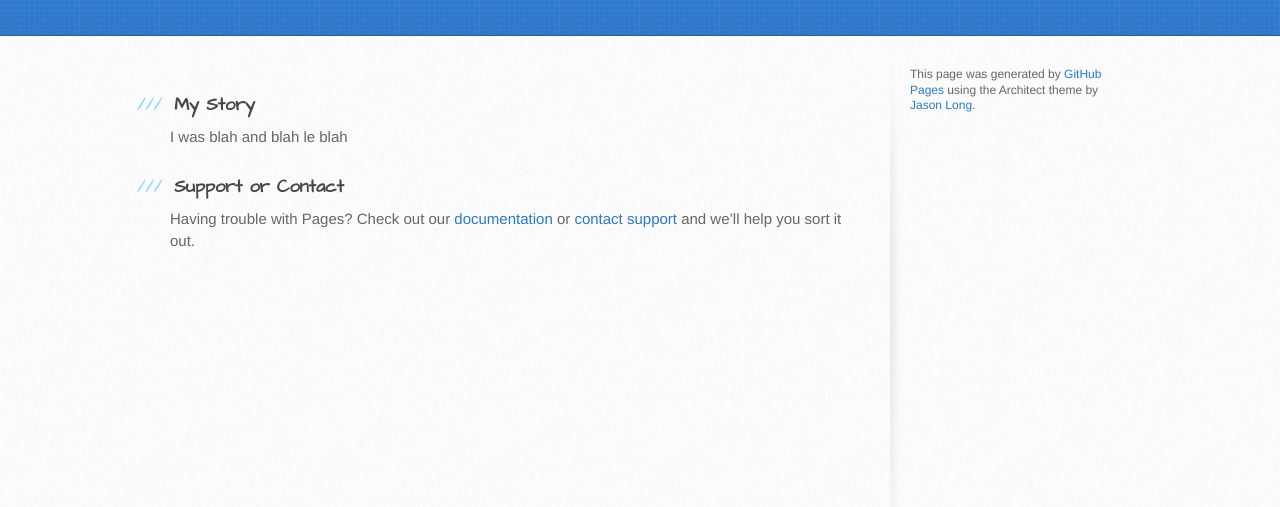
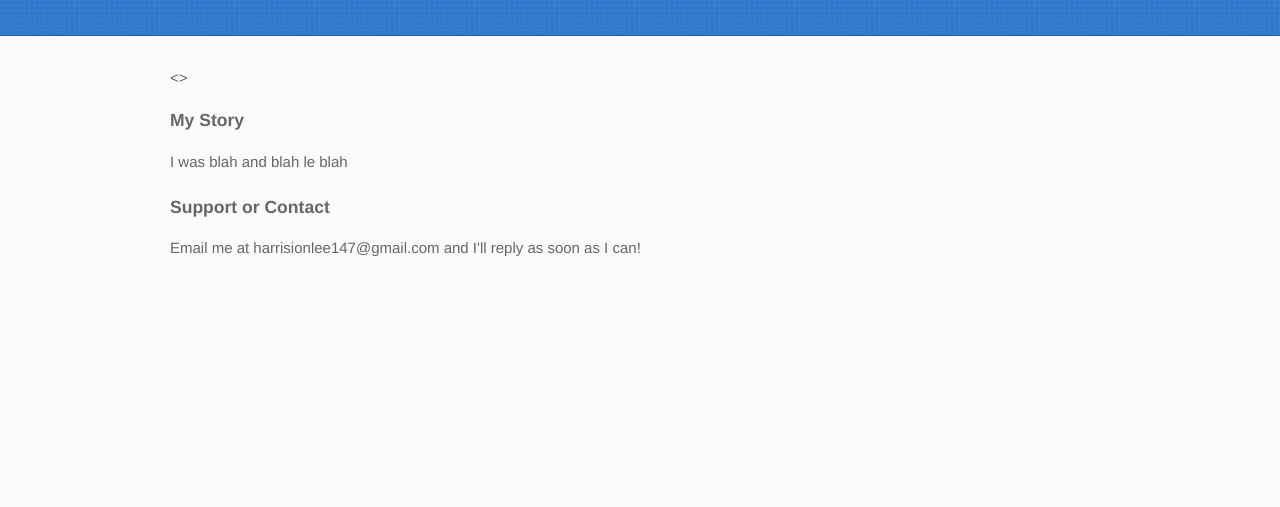
Before and after one commit to harrisonlee147/harrisonlee147.github.io, a plain HTML site: page index.html in a window 1280 px wide. Shown: the part 165-672 px from the top of the page. Drawn offline with Linux system fonts and the light colour scheme.

Commit message:
update index.html

```diff
--- a/index.html
+++ b/index.html
@@ -27,7 +27,7 @@
 
     <div id="content-wrapper">
       <div class="inner clearfix">
-        <section id="main-content">
+        <>
           <h3>
 <a id="my-story" class="anchor" href="#my-story" aria-hidden="true"><span aria-hidden="true" class="octicon octicon-link"></span></a>My Story</h3>
 
@@ -36,14 +36,8 @@
 <h3>
 <a id="support-or-contact" class="anchor" href="#support-or-contact" aria-hidden="true"><span aria-hidden="true" class="octicon octicon-link"></span></a>Support or Contact</h3>
 
-<p>Having trouble with Pages? Check out our <a href="https://help.github.com/pages">documentation</a> or <a href="https://github.com/contact">contact support</a> and we’ll help you sort it out.</p>
+<p>Email me at harrisionlee147@gmail.com and I'll reply as soon as I can!</p>
         </section>
-
-        <aside id="sidebar">
-
-
-          <p>This page was generated by <a href="https://pages.github.com">GitHub Pages</a> using the Architect theme by <a href="https://twitter.com/jasonlong">Jason Long</a>.</p>
-        </aside>
       </div>
     </div>
 
```
